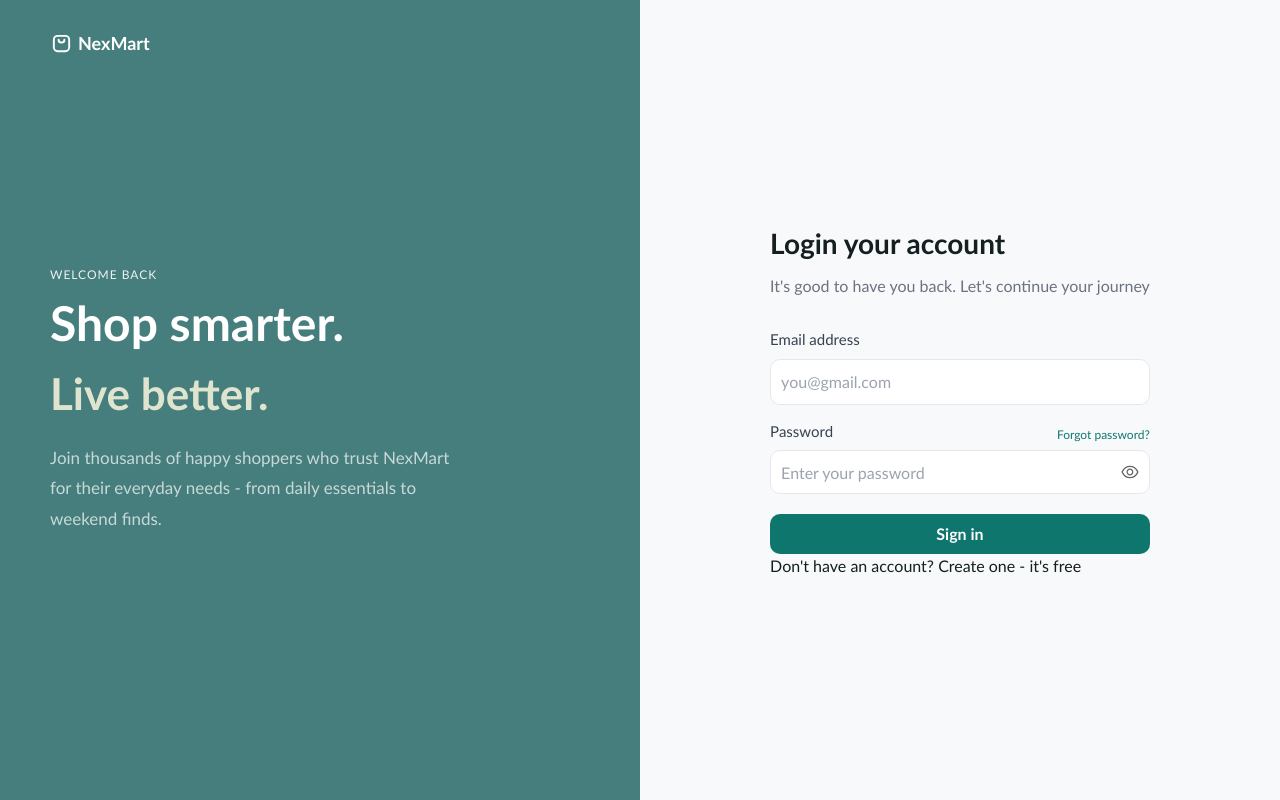
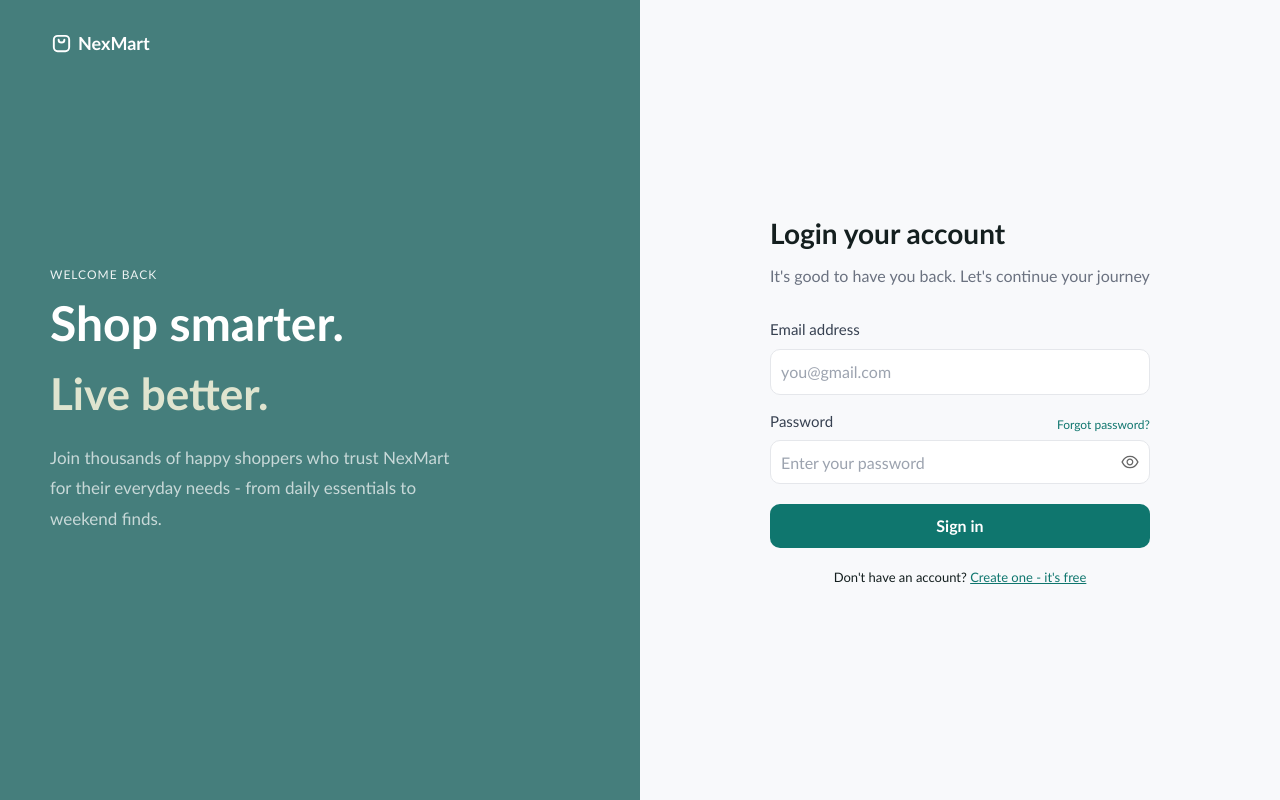
Before and after one commit to jasonkhoo05/Marketplace-Platform, a Next.js app in the folder nexmart/: page /login in a window 1280 px wide. Built offline with nearby package versions, Linux system fonts and the light colour scheme.

Commit message:
feature: modified sign up and login page tailwind css #frontend

```diff
--- a/nexmart/app/login/login.css
+++ b/nexmart/app/login/login.css
@@ -10,7 +10,7 @@ body{
     background: #fbf5f5;
 }
 
-.signup-container{
+.login-container{
     display:flex;
     height:100vh;
 }
@@ -166,8 +166,23 @@ input:focus{
     color: #666;
 }
 
+.loginButton {
+  padding: 8px;
+  background: #0f766e;
+  color: white;
+  border: none;
+  border-radius: 10px;
+  cursor: pointer;
+  margin-top: 20px;
+  font-weight: 700;
+}
+
+.loginButton:hover {
+  background: #115e59;
+}
+
 .signinButton {
-  padding: 8px;
+  padding: 10px;
   background: #0f766e;
   color: white;
   border: none;
@@ -181,13 +196,13 @@ input:focus{
   background: #115e59;
 }
 
-.loginText {
+.signupText {
   margin-top: 20px;
   font-size: 13px;
   text-align: center;
 }
 
-.loginText a {
+.signupText a {
   color: #0f766e;
   text-decoration: underline;
 }
--- a/nexmart/app/login/page.tsx
+++ b/nexmart/app/login/page.tsx
@@ -10,7 +10,7 @@ export default function LoginPage() {
     const [showPassword, setShowPassword] = useState(false);
 
     return (
-        <div className="signup-container">
+        <div className="login-container">
 
             <div className="leftPanel">
 
```
